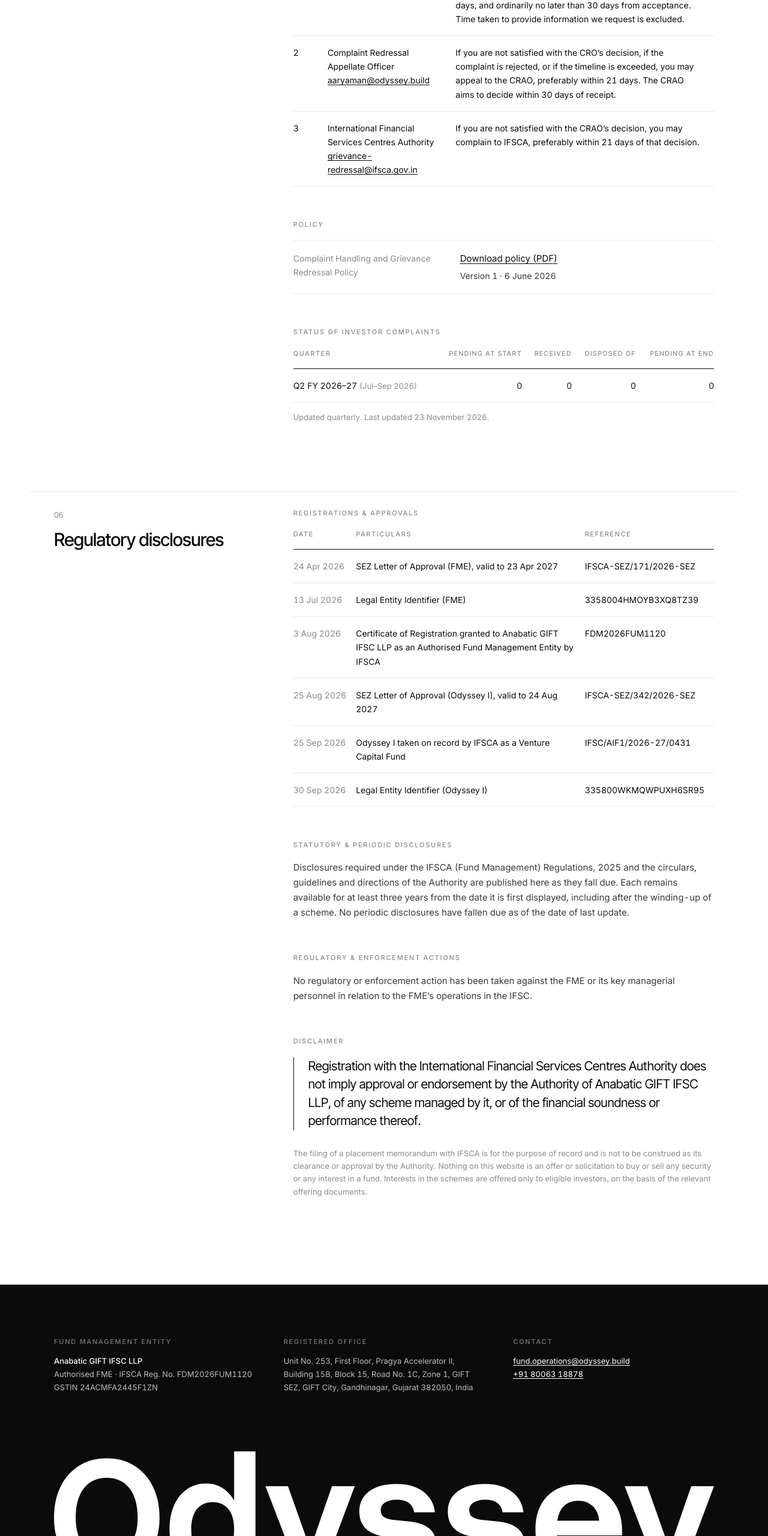
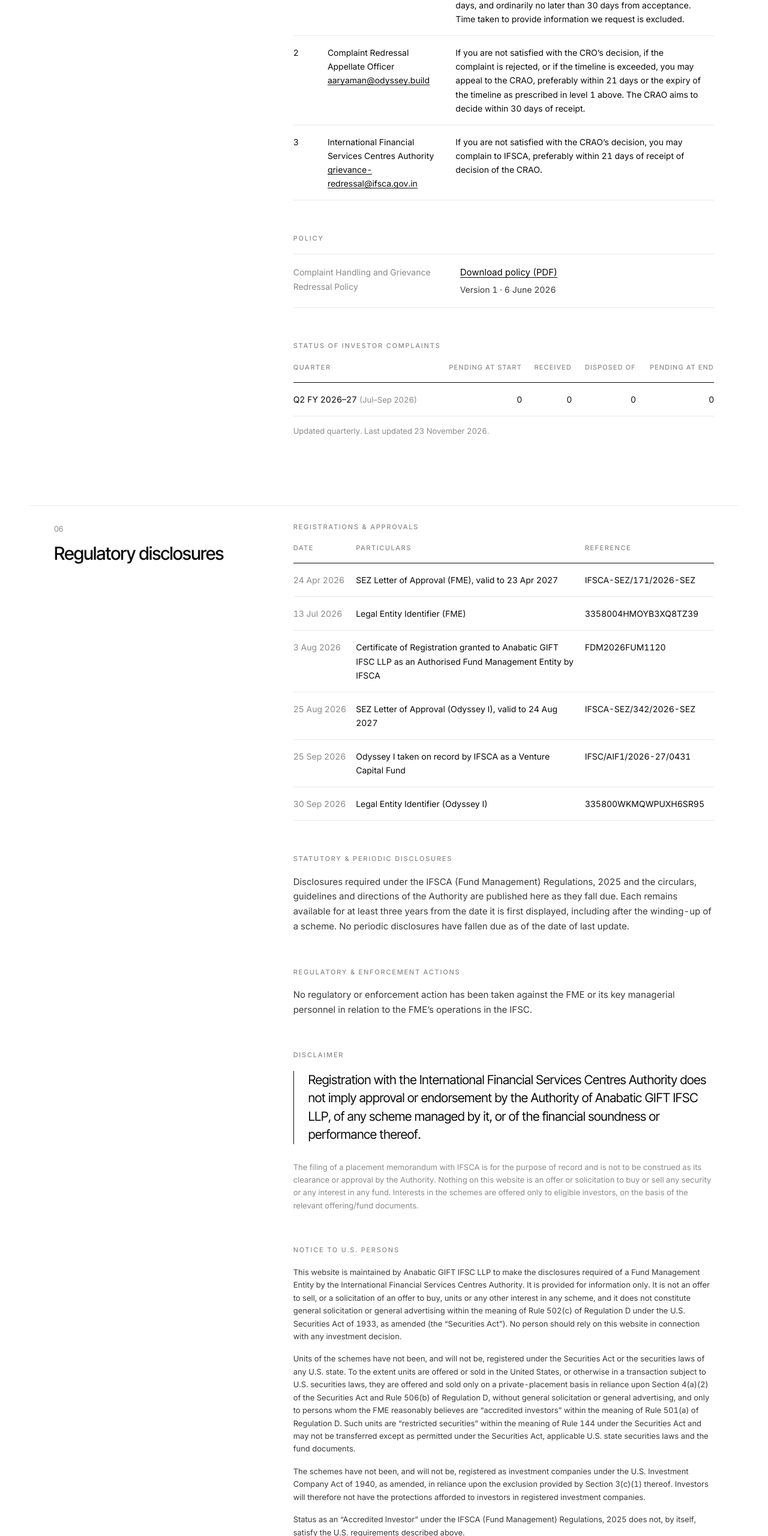
Before and after one commit to aaryaman/anabatic-gift-website, a plain HTML site: page index.html in a window 1280 px wide. Shown: the part 5169-7729 px from the top of the page at 60% size. Drawn offline with Linux system fonts and the light colour scheme.

Commit message:
Apply counsel's wording changes and add Notice to U.S. persons
- Disclaimer and escalation timelines per RegFin observations
- U.S. notice mirroring the PPM/Contribution Agreement legends
  (Rule 506(b), no general solicitation, Section 3(c)(1), restricted
  securities, no SEC approval); footer link to it
- Last updated 26 Nov 2026

Co-Authored-By: Claude Opus 5.5 <noreply@anthropic.com>

```diff
--- a/index.html
+++ b/index.html
@@ -96,6 +96,7 @@
   .table-scroll { overflow-x: auto; }
   .note { font-size: 13px; color: var(--muted); margin-top: 14px; }
 
+  .legal p { font-size: 13px; line-height: 1.65; color: var(--ink-2); }
   .statement { font-family: var(--display); font-size: 21px; line-height: 1.45; letter-spacing: -.01em; color: var(--ink); border-left: 1px solid var(--ink); padding-left: 24px; margin: 0; }
 
   /* ── Footer ───────────────────────────── */
@@ -310,8 +311,8 @@
             <thead><tr><th>Level</th><th>Escalate to</th><th>Timelines</th></tr></thead>
             <tbody>
               <tr><td>1</td><td>Complaint Redressal Officer<br><a href="mailto:po@odyssey.build">po@odyssey.build</a></td><td>We acknowledge a complaint in writing within 3 working days of accepting it. If we do not accept it, we tell you within 5 working days, with reasons. We aim to resolve it within 15 days, and ordinarily no later than 30 days from acceptance. Time taken to provide information we request is excluded.</td></tr>
-              <tr><td>2</td><td>Complaint Redressal Appellate Officer<br><a href="mailto:aaryaman@odyssey.build">aaryaman@odyssey.build</a></td><td>If you are not satisfied with the CRO’s decision, if the complaint is rejected, or if the timeline is exceeded, you may appeal to the CRAO, preferably within 21 days. The CRAO aims to decide within 30 days of receipt.</td></tr>
-              <tr><td>3</td><td>International Financial Services Centres Authority<br><a href="mailto:grievance-redressal@ifsca.gov.in">grievance-redressal@ifsca.gov.in</a></td><td>If you are not satisfied with the CRAO’s decision, you may complain to IFSCA, preferably within 21 days of that decision.</td></tr>
+              <tr><td>2</td><td>Complaint Redressal Appellate Officer<br><a href="mailto:aaryaman@odyssey.build">aaryaman@odyssey.build</a></td><td>If you are not satisfied with the CRO’s decision, if the complaint is rejected, or if the timeline is exceeded, you may appeal to the CRAO, preferably within 21 days or the expiry of the timeline as prescribed in level 1 above. The CRAO aims to decide within 30 days of receipt.</td></tr>
+              <tr><td>3</td><td>International Financial Services Centres Authority<br><a href="mailto:grievance-redressal@ifsca.gov.in">grievance-redressal@ifsca.gov.in</a></td><td>If you are not satisfied with the CRAO’s decision, you may complain to IFSCA, preferably within 21 days of receipt of decision of the CRAO.</td></tr>
             </tbody>
           </table>
         </div>
@@ -363,7 +364,16 @@
 
         <h3 class="label">Disclaimer</h3>
         <p class="statement">Registration with the International Financial Services Centres Authority does not imply approval or endorsement by the Authority of Anabatic GIFT IFSC LLP, of any scheme managed by it, or of the financial soundness or performance thereof.</p>
-        <p class="note" style="margin-top:28px">The filing of a placement memorandum with IFSCA is for the purpose of record and is not to be construed as its clearance or approval by the Authority. Nothing on this website is an offer or solicitation to buy or sell any security or any interest in a fund. Interests in the schemes are offered only to eligible investors, on the basis of the relevant offering documents.</p>
+        <p class="note" style="margin-top:28px">The filing of a placement memorandum with IFSCA is for the purpose of record and is not to be construed as its clearance or approval by the Authority. Nothing on this website is an offer or solicitation to buy or sell any security or any interest in any fund. Interests in the schemes are offered only to eligible investors, on the basis of the relevant offering/fund documents.</p>
+
+        <h3 class="label" id="us-notice">Notice to U.S. persons</h3>
+        <div class="legal">
+          <p>This website is maintained by Anabatic GIFT IFSC LLP to make the disclosures required of a Fund Management Entity by the International Financial Services Centres Authority. It is provided for information only. It is not an offer to sell, or a solicitation of an offer to buy, units or any other interest in any scheme, and it does not constitute general solicitation or general advertising within the meaning of Rule 502(c) of Regulation D under the U.S. Securities Act of 1933, as amended (the “Securities Act”). No person should rely on this website in connection with any investment decision.</p>
+          <p>Units of the schemes have not been, and will not be, registered under the Securities Act or the securities laws of any U.S. state. To the extent units are offered or sold in the United States, or otherwise in a transaction subject to U.S. securities laws, they are offered and sold only on a private-placement basis in reliance upon Section 4(a)(2) of the Securities Act and Rule 506(b) of Regulation D, without general solicitation or general advertising, and only to persons whom the FME reasonably believes are “accredited investors” within the meaning of Rule 501(a) of Regulation D. Such units are “restricted securities” within the meaning of Rule 144 under the Securities Act and may not be transferred except as permitted under the Securities Act, applicable U.S. state securities laws and the fund documents.</p>
+          <p>The schemes have not been, and will not be, registered as investment companies under the U.S. Investment Company Act of 1940, as amended, in reliance upon the exclusion provided by Section 3(c)(1) thereof. Investors will therefore not have the protections afforded to investors in registered investment companies.</p>
+          <p>Status as an “Accredited Investor” under the IFSCA (Fund Management) Regulations, 2025 does not, by itself, satisfy the U.S. requirements described above.</p>
+          <p>Neither the U.S. Securities and Exchange Commission nor any U.S. state securities commission or other U.S. regulatory authority has approved or disapproved any units, passed upon or endorsed the merits of any offering, or determined the accuracy or adequacy of this website.</p>
+        </div>
       </div>
     </div>
   </section>
@@ -391,7 +401,8 @@
     </div>
     <img class="mark" src="wordmark-white.svg" alt="Odyssey" width="931" height="214">
     <div class="base">
-      <span>Information last updated <span class="updated"><time datetime="2026-11-24">24 November 2026</time></span></span>
+      <span>Information last updated <span class="updated"><time datetime="2026-11-26">26 November 2026</time></span></span>
+      <span>Not an offer of securities in the United States or elsewhere. <a href="#us-notice">Notice to U.S. persons</a></span>
       <span>© 2026 Anabatic GIFT IFSC LLP</span>
     </div>
   </div>
```
